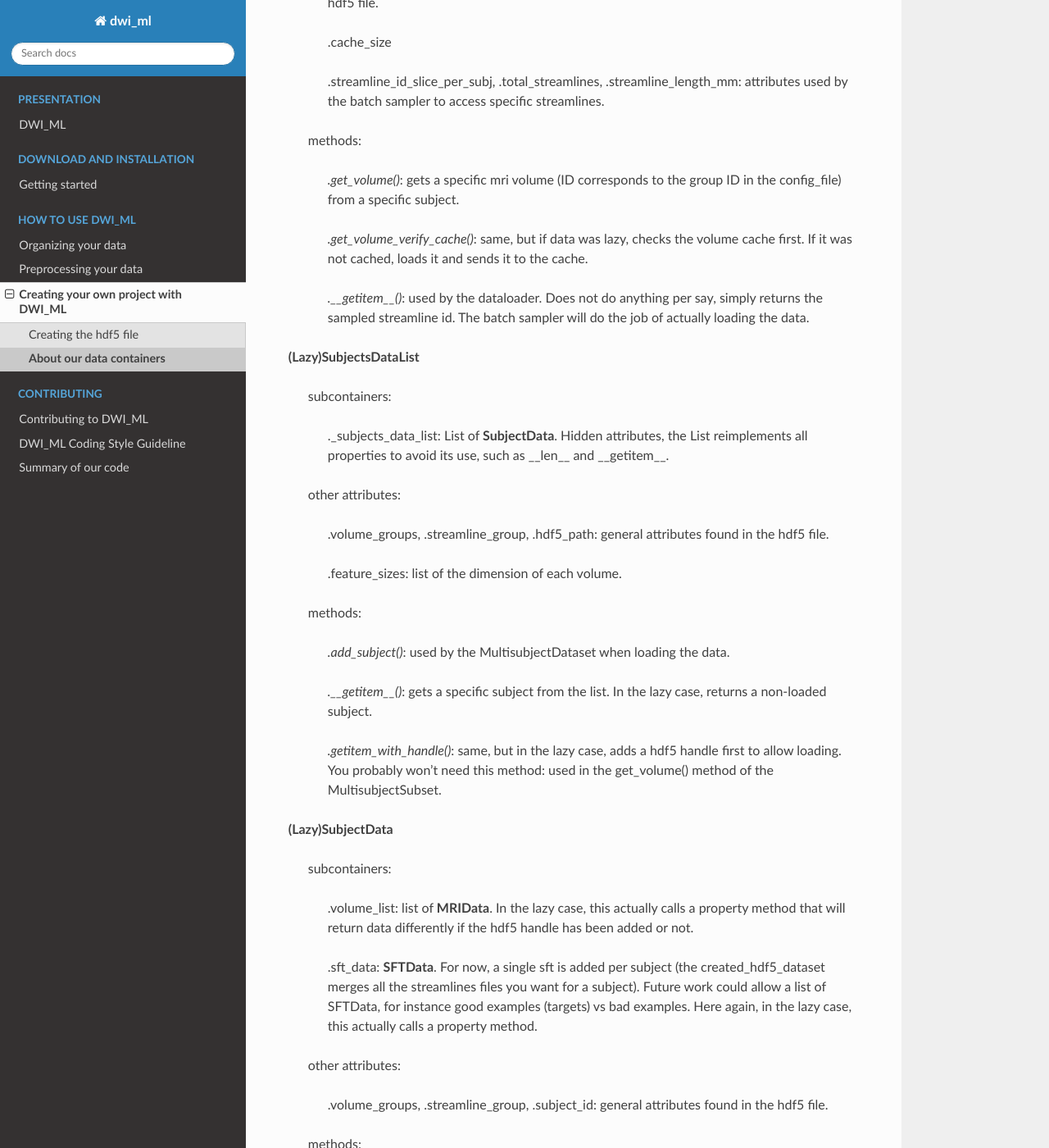
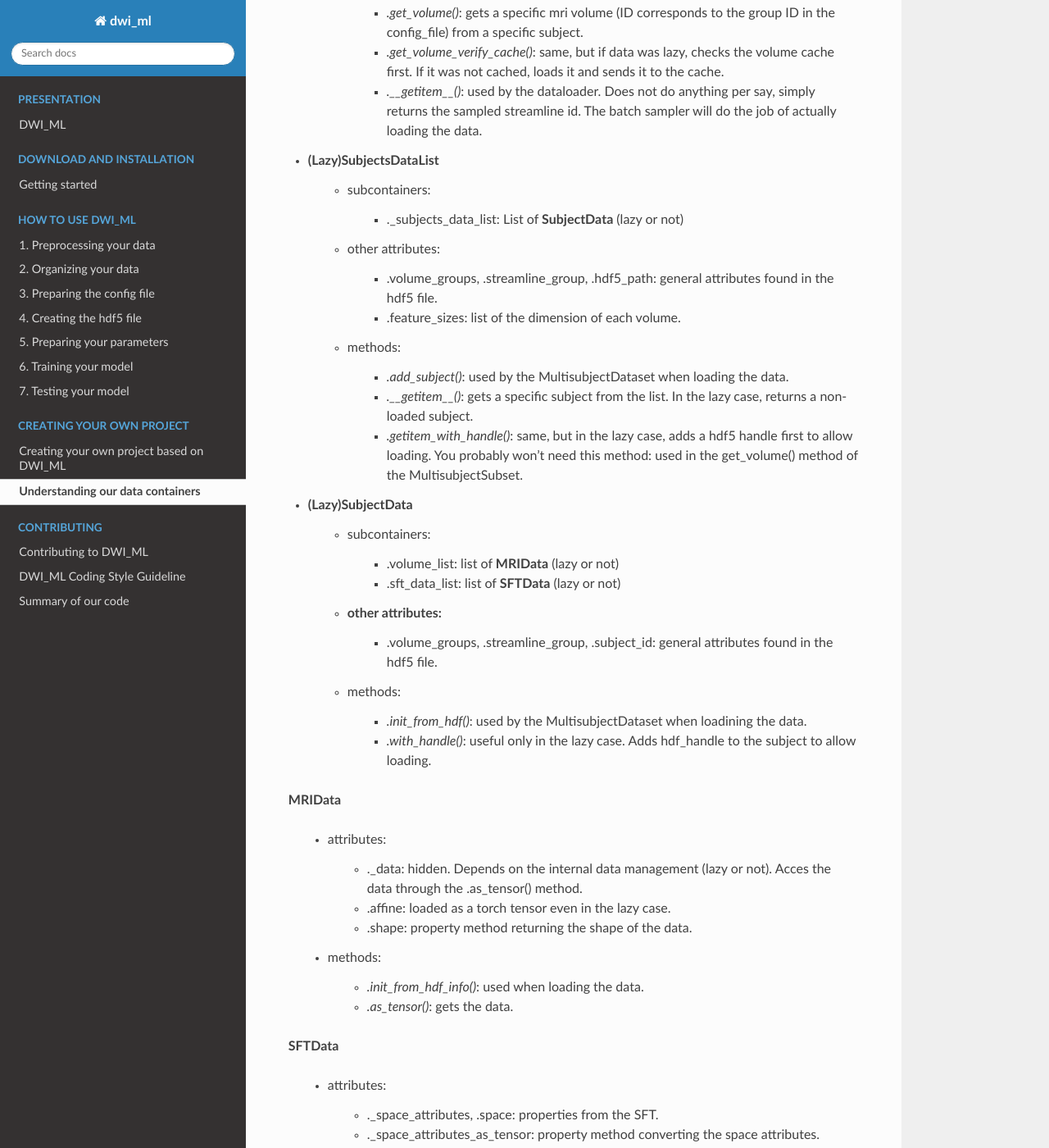
Before and after one commit to scil-vital/dwi_ml, a Sphinx documentation site: the page built from doc/data_containers.rst, in a window 1280 px wide and 1400 px high, scrolled down 864 px. Shown: the whole window at 82% size. Built offline with Sphinx 7.4.7 and the Read the Docs theme 2.0.0, drawn with Linux system fonts in a browser that asks for light colours; some of the changed text lies outside the part shown.

Commit message:
Improving the doc and cleaning training script

```diff
--- /dev/null
+++ b/doc/adapting_dwiml.rst
@@ -0,0 +1,8 @@
+.. _ref_processing:
+
+Creating your own project based on DWI_ML
+=========================================
+
+1. Create your own repository for your project.
+
+2. Copy our scripts from ``please_copy_and_adapt``. Adapt them based on your needs. Instructions are in each file. Generally, you will need to implement child classes of the abstract classes we have prepared in dwi_ml.
--- a/doc/creating_hdf5.rst
+++ b/doc/creating_hdf5.rst
@@ -1,44 +1,14 @@
 .. _ref_creating_hdf5:
 
-Creating the hdf5 file
-======================
+4. Creating the hdf5 file
+=========================
 
-About hdf5
-**********
+The possibility of laziness
+***************************
 
 We chose to base our code on the hdf5 data. One reason is that it allows to regroup your data in an organized way to ensure that all you data is present. But the main reason for using hdf5 is that it is then possible to load only some chosen streamlines for each batch in the training set instead of having to keep all the streamlines in memory, which can be very heavy. This way of handling the data is called "lazy" in our project.
 
-You will use the create_hdf5_dataset.py script to create a hdf5 file. You need to prepare config files to use this script (see lower). This is the first step found in please_copy_and_adapt/run_project.sh.
-
-Config file
-***********
-
-Expected json config for the groups in your hdf5:
-
-.. code-block:: bash
-
-    {
-        "group1": {
-            "type": "volume",
-            "files": ["dwi/dwi_tractoflow.nii.gz", "anat/t1_tractoflow.nii.gz"]
-             },
-        "group2": {
-            "type": "streamlines",
-            "files": ["bundles/bundle1.trk", "bundles/bundle2.trk"]
-             }
-    }
-
-- The group names could be 'input_volume', 'target_volume', 'target_directions', or anything. Make sure your training scripts and your model's batch_sampler use the same keys.
-- The groups 'files' must exist in every subject folder inside dwi_ml_ready.
-
-    - There is the possibility to add a wildcard (*) that will be replaced by the subject's id while loading. Ex: anat/\*__t1.nii.gz would become anat/subjX__t1.nii.gz.
-    - For streamlines, there is the possibility to use 'ALL' to load all bundles present. Ex: "files": ["good_bundles/ALL", "bad_bundles/ALL"]
-    - The files from each group will be concatenated in the hdf5 (either as a final volume or as a final tractogram).
-- The groups 'type' must be recognized in dwi_ml. Currently, accepted datatype are:
-
-    - 'volume': for instance, a dwi, an anat, mask, t1, fa, etc.
-    - 'streamlines': for instance, a .trk, .tck file (anything accepted by Dipy's Stateful Tractogram).
-
+You will use the **create_hdf5_dataset.py** script to create a hdf5 file. You need to prepare config files to use this script (see lower).
 
 Creating the hdf5
 *****************
@@ -52,16 +22,14 @@ Exemple of use: (See please_copy_and_adapt/ALL_STEPS.sh) for a more thorough exa
             $database_folder/dwi_ml_ready $database_folder/hdf5 $config_file \
             $training_subjs $validation_subjs
 
-Final hdf5 file structure
-*************************
-
-If you would rather create your hdf5 file with your own script, here is the output format created by create_hdf5_dataset.py and recognized by the multi_subject_containers:
+Here is the output format created by create_hdf5_dataset.py and recognized by the multi_subject_containers:
 
 .. code-block:: bash
 
     hdf5.attrs["version"] = the database version.
     hdf5.attrs['training_subjs'] = the list of str representing the training subjects.
     hdf5.attrs['validation_subjs'] = the list of str representing the validation subjects.
+    hdf5.attrs['testing_subjs'] = the list of str representing the testing subjects.
 
     hdf5.keys() are the subjects.
     hdf5['subj1'].keys() are the groups from the config_file.
--- a/doc/data_containers.rst
+++ b/doc/data_containers.rst
@@ -1,119 +1,102 @@
 
-About our data containers
-=========================
+Understanding our data containers
+=================================
 
-Here is our data is organized to allow torch to use them through Dataloaders. All of the following can be used as lazy instead. Then, the data is only loaded when needed.
+Here is how our data is organized to allow torch to use them through Dataloaders. All of the following can be used as lazy instead. Then, the data is only loaded when needed.
 
 
-**(Lazy)MultisubjectDataset**
+- **(Lazy)MultisubjectDataset**
 
-    subcontainers:
+    - subcontainers:
 
-        .training_set: **Multisubjectsubset**
+        - .training_set: **Multisubjectsubset**
+        - .validation_set: **Multisubjectsubset**
+        - .testing_set: **Multisubjectsubset**
 
-        .validation_set: **Multisubjectsubset**
+    - other attributes:
 
-    other attributes:
+        - .groups, .volume_groups, .streamline_group, .hdf5_path, .name: general attributes found in the hdf5 file.
 
-        .groups, .volume_groups, .streamline_group, .hdf5_path, .name: general attributes found in the hdf5 file.
+    - methods:
 
-    methods:
+        - *.load_data()*: loads the training and validation sets.
 
-        *.load_data()*: loads the training and validation sets.
+- **Multisubjectsubset**
+
+    - subcontainers:
+
+        - .subjects_data_list: **SubjectsDataList** (lazy or not)
+
+    - other attributes:
+
+        - .volume_groups, .streamline_group, .hdf5_path, .set_name: general attributes found in the hdf5 file.
+        - .cache_size
+        - .streamline_id_slice_per_subj, .total_streamlines, .streamline_length_mm: attributes used by the batch sampler to access specific streamlines.
+
+    - methods:
+
+        - *.get_volume()*: gets a specific mri volume (ID corresponds to the group ID in the config_file) from a specific subject.
+        - *.get_volume_verify_cache()*: same, but if data was lazy, checks the volume cache first. If it was not cached, loads it and sends it to the cache.
+        - *.__getitem__()*: used by the dataloader. Does not do anything per say, simply returns the sampled streamline id. The batch sampler will do the job of actually loading the data.
 
 
-**Multisubjectsubset**
+- **(Lazy)SubjectsDataList**
 
-    subcontainers:
+    - subcontainers:
 
-        .subjects_data_list: **SubjectsDataList**
+        - ._subjects_data_list: List of **SubjectData** (lazy or not)
 
-    other attributes:
+    - other attributes:
 
-        .volume_groups, .streamline_group, .hdf5_path, .set_name: general attributes found in the hdf5 file.
+        - .volume_groups, .streamline_group, .hdf5_path: general attributes found in the hdf5 file.
+        - .feature_sizes: list of the dimension of each volume.
 
-        .cache_size
+    - methods:
 
-        .streamline_id_slice_per_subj, .total_streamlines, .streamline_length_mm: attributes used by the batch sampler to access specific streamlines.
-
-    methods:
-
-        *.get_volume()*: gets a specific mri volume (ID corresponds to the group ID in the config_file) from a specific subject.
-
-        *.get_volume_verify_cache()*: same, but if data was lazy, checks the volume cache first. If it was not cached, loads it and sends it to the cache.
-
-        *.__getitem__()*: used by the dataloader. Does not do anything per say, simply returns the sampled streamline id. The batch sampler will do the job of actually loading the data.
+        - *.add_subject()*: used by the MultisubjectDataset when loading the data.
+        - *.__getitem__()*: gets a specific subject from the list. In the lazy case, returns a non-loaded subject.
+        - *.getitem_with_handle()*: same, but in the lazy case, adds a hdf5 handle first to allow loading. You probably won't need this method: used in the get_volume() method of the MultisubjectSubset.
 
 
-**(Lazy)SubjectsDataList**
+- **(Lazy)SubjectData**
 
-    subcontainers:
+    - subcontainers:
 
-        ._subjects_data_list: List of **SubjectData**. Hidden attributes, the List reimplements all properties to avoid its use, such as __len__ and __getitem__.
+        - .volume_list: list of **MRIData** (lazy or not)
+        - .sft_data_list: list of **SFTData** (lazy or not)
 
-    other attributes:
+    - other attributes:
+        - .volume_groups, .streamline_group, .subject_id: general attributes found in the hdf5 file.
 
-        .volume_groups, .streamline_group, .hdf5_path: general attributes found in the hdf5 file.
+    - methods:
 
-        .feature_sizes: list of the dimension of each volume.
-
-    methods:
-
-        *.add_subject()*: used by the MultisubjectDataset when loading the data.
-
-        *.__getitem__()*: gets a specific subject from the list. In the lazy case, returns a non-loaded subject.
-
-        *.getitem_with_handle()*: same, but in the lazy case, adds a hdf5 handle first to allow loading. You probably won't need this method: used in the get_volume() method of the MultisubjectSubset.
-
-
-**(Lazy)SubjectData**
-
-    subcontainers:
-
-        .volume_list: list of **MRIData**. In the lazy case, this actually calls a property method that will return data differently if the hdf5 handle has been added or not.
-
-        .sft_data: **SFTData**. For now, a single sft is added per subject (the created_hdf5_dataset merges all the streamlines files you want for a subject). Future work could allow a list of SFTData, for instance good examples (targets) vs bad examples. Here again, in the lazy case, this actually calls a property method.
-
-    other attributes:
-
-        .volume_groups, .streamline_group, .subject_id: general attributes found in the hdf5 file.
-
-    methods:
-
-        *.init_from_hdf()*: used by the MultisubjectDataset when loadining the data.
-
-        *.with_handle()*: useful only in the lazy case. Adds hdf_handle to the subject to allow loading.
+        - *.init_from_hdf()*: used by the MultisubjectDataset when loadining the data.
+        - *.with_handle()*: useful only in the lazy case. Adds hdf_handle to the subject to allow loading.
 
 
 **MRIData**
 
-    attributes:
+    - attributes:
 
-        ._data: hidden. Depends on the internal data management (lazy or not). Acces the data through the .as_tensor() method.
+        - ._data: hidden. Depends on the internal data management (lazy or not). Acces the data through the .as_tensor() method.
+        - .affine: loaded as a torch tensor even in the lazy case.
+        - .shape: property method returning the shape of the data.
 
-        .affine: loaded as a torch tensor even in the lazy case.
+    - methods:
 
-        .shape: property method returning the shape of the data.
-
-    methods:
-
-        *.init_from_hdf_info()*: used when loadining the data.
-
-        *.as_tensor()*: gets the data.
+        - *.init_from_hdf_info()*: used when loading the data.
+        - *.as_tensor()*: gets the data.
 
 
 **SFTData**
 
-    attributes:
+    - attributes:
 
-        ._space_attributes, .space: properties from the SFT.
+        - ._space_attributes, .space: properties from the SFT.
+        - ._space_attributes_as_tensor: property method converting the space attributes.
+        - .streamlines: either an ArraySequence, same as in a SFT, or, in the lazy case, a **LazyStreamlineGetter**, with can access a specific streamline from the hdf5 data without keeping the whole data in memory. It has otherwise the same properties as an ArraySequence.
 
-        ._space_attributes_as_tensor: property method converting the space attributes.
+    - methods:
 
-        .streamlines: either an ArraySequence, same as in a SFT, or, in the lazy case, a **LazyStreamlineGetter**, with can access a specific streamline from the hdf5 data without keeping the whole data in memory. It has otherwise the same properties as an ArraySequence.
-
-    methods:
-
-        *.init_from_hdf_info()*: used when loadining the data.
-
-        *.as_tensor()*: gets the data.
+        - *.init_from_hdf_info()*: used when loadining the data.
+        - *.as_tensor()*: gets the data.
--- /dev/null
+++ b/doc/params_file.rst
@@ -0,0 +1,4 @@
+5. Preparing your parameters
+============================
+
+.. include:: ../dwi_ml/training/parameter_description.py
--- a/doc/processing.rst
+++ /dev/null
@@ -1,23 +0,0 @@
-.. _ref_processing:
-
-Creating your own project with DWI_ML
-=====================================
-
-1. Create your own repository for your project.
-
-2. Copy our scripts from ``please_copy_and_adapt``. Adapt based on your needs.
-
-When ready, you will be able to run, in order:
-
-     #. ``organize_from_tractoflow.sh``
-     #. ``organize_from_recobundles.sh``
-     #. ``create_hdf5_dataset.sh``.
-     #. ``training.sh``.
-     #. ``tracking.sh``.
-
-More information can be found below (more to come).
-
-.. toctree::
-
-    creating_hdf5
-    data_containers
--- /dev/null
+++ b/doc/tracking.rst
@@ -0,0 +1,6 @@
+7. Testing your model
+=====================
+
+This step depend on your model and your choice of metrics, but in generative models, you probably want to track on new data and verify the quality of your reconstruction. We have prepared a script that allows you to track from a model.
+
+See the sections below on how to adapt dwi_ml for your own project.
--- /dev/null
+++ b/doc/training.rst
@@ -0,0 +1,6 @@
+6. Training your model
+======================
+
+Even tough training depends on your own model, the biggest part of the training has been prepared here: dealing with the data in the hdf5 file and creating a batch sampler that can get streamlines and their associated inputs. All you need to do now is implement a model and its forward method.
+
+See the sections below on how to adapt dwi_ml for your own project.
```
Also changed, not shown: other parts of doc/creating_hdf5.rst (+1 -2 lines), doc/config_file.rst (added, +28 -0 lines), doc/data_organization.rst (+5 -16 lines), doc/getting_started.rst (+3 -5 lines), doc/index.rst (+13 -2 lines), doc/preprocessing.rst (+48 -31 lines), doc/reminder_tractoflow_output.rst (deleted, +0 -120 lines), 7 other files.
